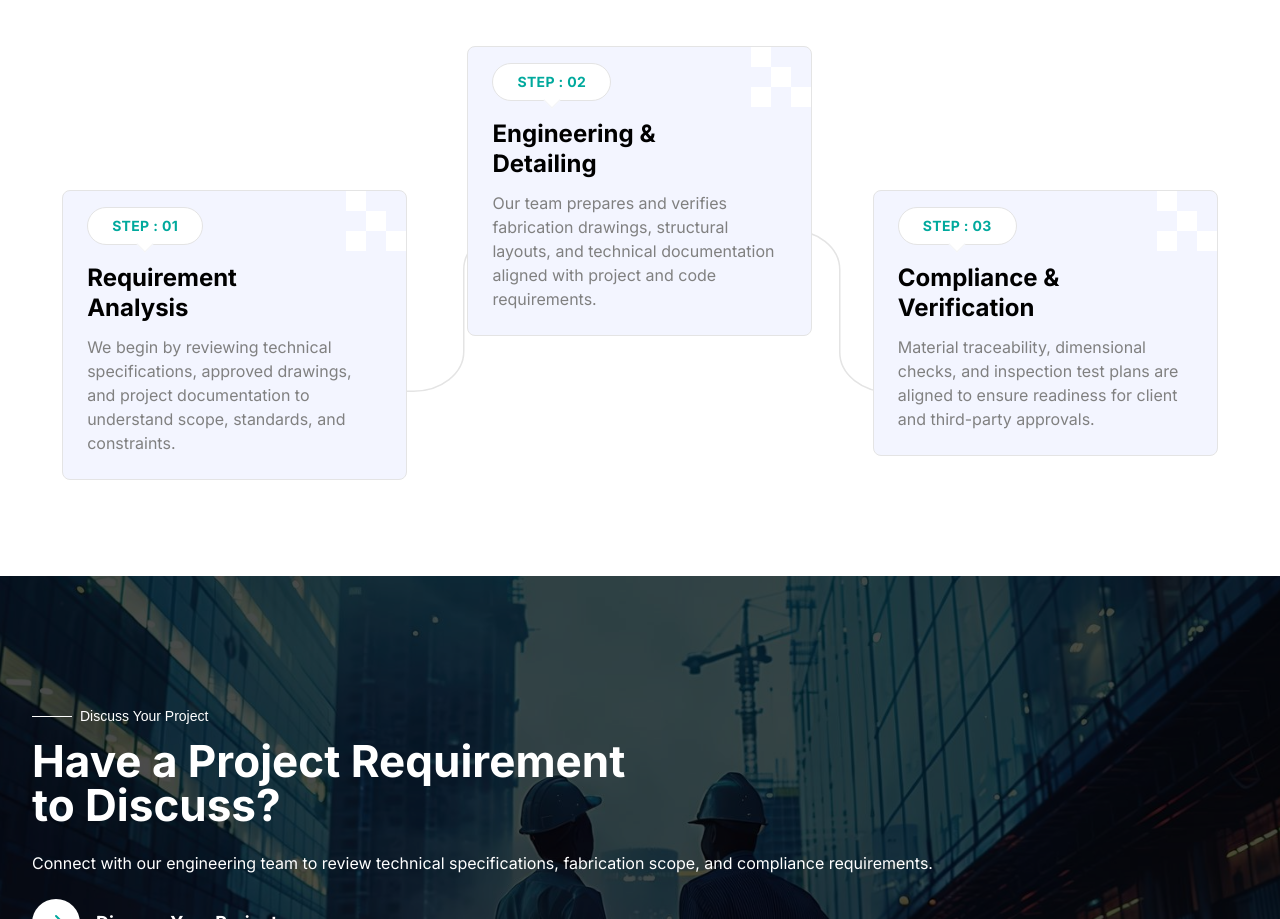
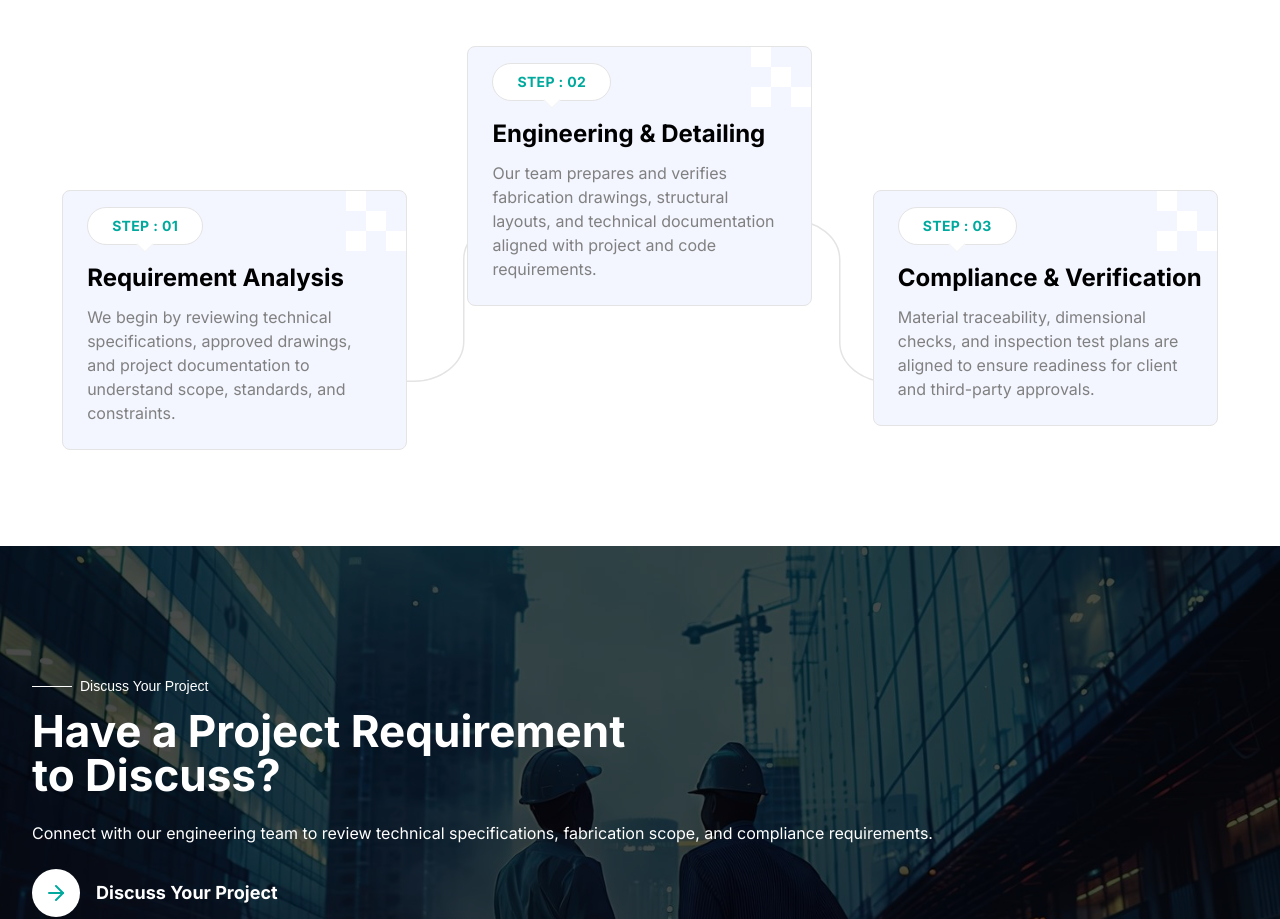
Before and after one commit to akshay-invennico/joule-engineering, a Next.js app: page /capabilities in a window 1280 px wide. Shown: the part 4448-5367 px from the top of the page. Built offline with nearby package versions, Linux system fonts and the light colour scheme.

Commit message:
fix: fixed the text wrapping

```diff
--- a/src/components/shared/execution/Card.tsx
+++ b/src/components/shared/execution/Card.tsx
@@ -29,7 +29,7 @@ const Card: React.FC<CardProps> = ({ step, title, description }) => {
       </div>
 
       <div className="mt-4 space-y-3">
-        <h3 className="text-2xl font-bold leading-tight w-[80%]">
+        <h3 className="text-2xl font-bold leading-tight whitespace-nowrap">
           {title}
         </h3>
         <p className="text-[#808080]">
```
